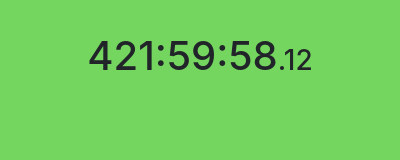
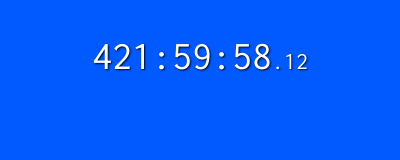
Before and after one commit to denzeltimajo/doomsday_clock, an Electron app: page index.html in a window 400 px wide. Drawn offline with Linux system fonts and the light colour scheme.

Commit message:
Added timer design

```diff
--- a/assets/css/main.css
+++ b/assets/css/main.css
@@ -1,7 +1,14 @@
 .padder {
-    padding: 2rem 1rem
+    padding: 2rem 1rem;
 }
 
 .mini-text {
-    font-size: 1.75rem
+    font-size: 6vw;
 }
+
+#timer {
+    font-family: 'Inconsolata', 'IBM Plex Mono', 'Titillium Web', sans-serif;
+    font-size: 10vw;
+    text-shadow: 0.25vw 0.25vw 2px rgba(0,0,0,.9);
+    color: #fff;
+}
--- a/index.html
+++ b/index.html
@@ -3,6 +3,11 @@
   <head>
     <meta charset="UTF-8">
     <title>Doomsday</title>
+    <link href="https://fonts.googleapis.com/css?family=Titillium+Web&display=swap" rel="stylesheet">
+    <link href="https://fonts.googleapis.com/css?family=IBM+Plex+Mono&display=swap" rel="stylesheet">
+    <link href="https://fonts.googleapis.com/css?family=Inconsolata&display=swap" rel="stylesheet">
+
+
     <link rel="stylesheet" href="assets/css/main.css">
     <link rel="stylesheet" href="assets/bootstrap/css/bootstrap.min.css" integrity="sha384-ggOyR0iXCbMQv3Xipma34MD+dH/1fQ784/j6cY/iJTQUOhcWr7x9JvoRxT2MZw1T" crossorigin="anonymous">
 
--- a/index.js
+++ b/index.js
@@ -63,7 +63,7 @@ var backgroundColor = LinearColorInterpolator.findColorBetween(l, r, 50).asRgbCs
 const finalDate = 12000
 const startDate = 0
 
-let currentTimeAndDay = 6000
+let currentTimeAndDay = 0
 let minDateOfColor = 6000
 let maxDateOfColor = finalDate
 
```
